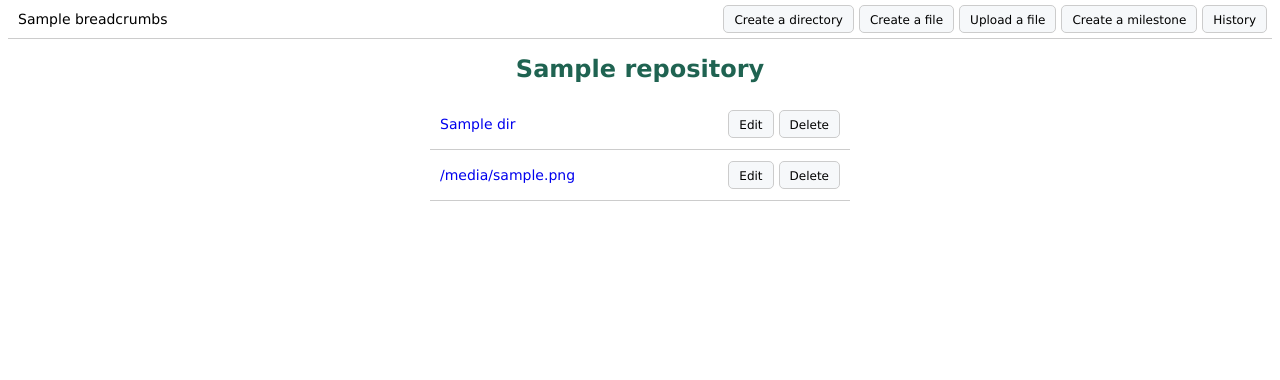
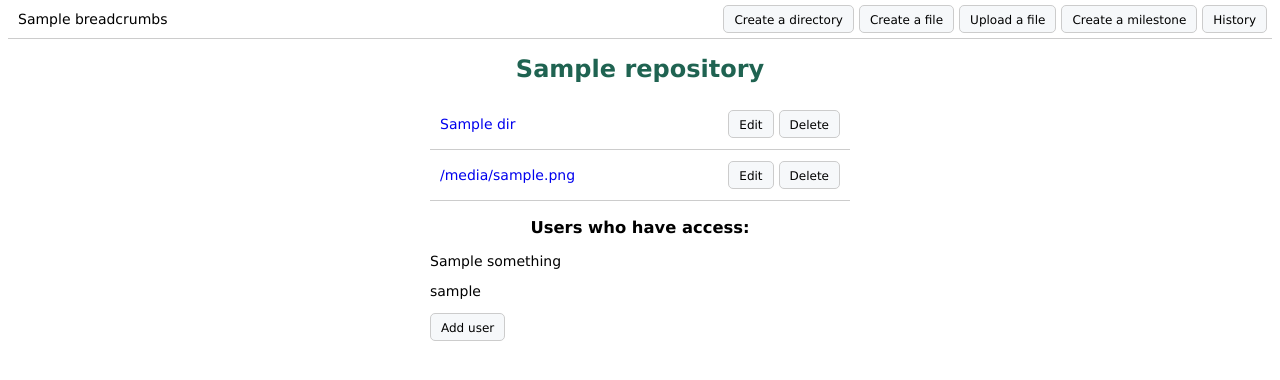
Before and after one commit to Marina668/VersionControlSystem, a Django app: template vcs/templates/vcs/repo_detail.html in a window 1280 px wide. Shown: the part 102-482 px from the top of the page. Run offline with Django 3.2, Linux system fonts and the light colour scheme; the template is opened without the code that fills it: most values are stand-ins (such as "Sample title", 1, 10 or a date in 2020).

Commit message:
add user to repository

```diff
--- a/vcs/forms.py
+++ b/vcs/forms.py
@@ -28,3 +28,9 @@ class UploadFileForm(forms.Form):
 
 class NewMilestoneForm(forms.Form):
     description = forms.CharField(widget=forms.Textarea(attrs={"rows": "10"}), initial='')
+
+
+class AddUserForm(forms.Form):
+    username = forms.CharField(max_length=255, initial='', widget=forms.TextInput(attrs={'autofocus': 'autofocus'}))
+    # username = forms.ModelChoiceField(queryset=User.objects.all(), initial='',
+    #                                   widget=forms.TextInput(attrs={'autofocus': 'autofocus'}))
--- a/vcs/static/vcs/styles.css
+++ b/vcs/static/vcs/styles.css
@@ -64,6 +64,7 @@ form p {
     display: flex;
     justify-content: space-between;
 }
+
 input {
     width: 300px;
     margin: 5px 0;
@@ -178,6 +179,10 @@ h3 {
     text-decoration: underline;
 }
 
+.changes {
+    justify-content: end;
+}
+
 .modify-buttons-block{
     display: inline-flex;
     justify-content: end;
--- a/vcs/templates/vcs/milestones_list.html
+++ b/vcs/templates/vcs/milestones_list.html
@@ -14,7 +14,6 @@
             {% for milestone in milestone_list %}
                 <div class="row-list">
                     <a href="{% url 'changes' milestone.repo.slug milestone.id %}">{{ milestone.description }}</a>
-{#                    <a href="{{ milestone.id|add:'/changes' }}">{{ milestone.description }}</a>#}
                 </div>
             {% endfor %}
 
--- a/vcs/templates/vcs/repo_detail.html
+++ b/vcs/templates/vcs/repo_detail.html
@@ -26,26 +26,12 @@
 
     <h1>{{ repository.name }}</h1>
 
-    {#    <h3>Users who have access: </h3>#}
-    {##}
-    {#    {% if users_list %}#}
-    {#        <ul>#}
-    {#            {% for user in users_list %}#}
-    {#                <li>#}
-    {#                    <a>{{ user.username }}</a>#}
-    {#                </li>#}
-    {#            {% endfor %}#}
-    {##}
-    {#        </ul>#}
-    {#    {% else %}#}
-    {#        <p>There are no users who have access.</p>#}
-    {#    {% endif %}#}
-
     {% if len_list == 0 %}
         <div class="nothing">
             <p> Nothing is here</p>
         </div>
     {% endif %}
+
 
     {% for dir in dirlist %}
         <div class="row-list">
@@ -75,4 +61,33 @@
         </div>
     {% endfor %}
 
+
+    <h3>Users who have access: </h3>
+
+    {#    {% if user_list %}#}
+    {#        <ul>#}
+    {#            {% for user in user_list %}#}
+    {#                    <a>{{ something }}</a>#}
+    {#            {% endfor %}#}
+    {#        </ul>#}
+    {#    {% else %}#}
+    {#        <p>There are no users who have access.</p>#}
+    {#    {% endif %}#}
+
+     <p>{{ something }}</p>
+
+    {% if user_list %}
+        {% for user in user_list %}
+            <p>{{ user.username }}</p>
+        {% endfor %}
+    {% else %}
+        <p>There are no users who have access.</p>
+    {% endif %}
+
+    <div class="button">
+        <a href="{% url 'adduser' repository.slug %}">Add user</a>
+    </div>
+
+
+
 {% endblock %}
--- a/vcs/urls.py
+++ b/vcs/urls.py
@@ -9,6 +9,8 @@ urlpatterns = [
     path('<slug>/history', views.MilestonesListView.as_view(), name='history'),
     path('<slug>/<int:mil_id>/restore', views.restore_repo, name='restore'),
 
+    path('<slug>/adduser', views.add_user, name='adduser'),
+
     re_path(r'^(?P<slug>[\w-]+)\/?(?P<path>[- %\w\/]+)?/newdir$', views.new_dir, name='newdir'),
     re_path(r'^(?P<slug>[\w-]+)\/?(?P<path>[- %\w\/]+)?/newfile$', views.new_file, name='newfile'),
     re_path(r'^(?P<slug>[\w-]+)\/?(?P<path>[- %\w\/]+)?/uploadfile$', views.upload_file, name='uploadfile'),
@@ -17,11 +19,10 @@ urlpatterns = [
     re_path(r'^(?P<slug>[\w-]+)\/?(?P<path>[- %.\w\/]+)?/edit$', views.edit_file, name='editfile'),
 
     re_path(r'^(?P<slug>[\w-]+)\/?(?P<path>[- %\w\/]+)?/newmilestone$', views.new_milestone, name='newmilestone'),
-    # re_path(r'^(?P<slug>[\w-]+)\/?(?P<path>[- %\w\/]+)?/history$', views.MilestonesListView.as_view(), name='history'),
-    # re_path(r'^(?P<id>[\w-]+)\/?(?P<path>[- %\w\/]+)?/something$', views.MilestoneDetailView.as_view(), name='sth'),
 
 
     re_path(r'^(?P<slug>[\w-]+)$', views.RepoDetailView.as_view(), name='repo-detail'),
     re_path(r'^(?P<slug>[\w-]+)\/?(?P<path>[- %.\w\/]+)$', views.file_or_dir_view, name='file-or-dir-view'),
 
+
 ]
```
Also changed, not shown: vcs/models.py (+2 -11 lines), vcs/templates/vcs/adduser.html (added, +13 -0 lines), vcs/templates/vcs/milestone_detail.html (+6 -5 lines), vcs/views.py (+21 -1 lines).
